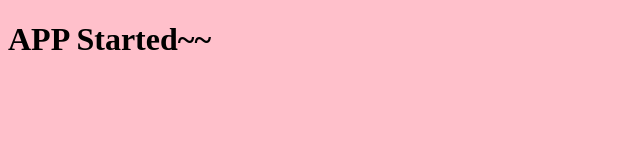
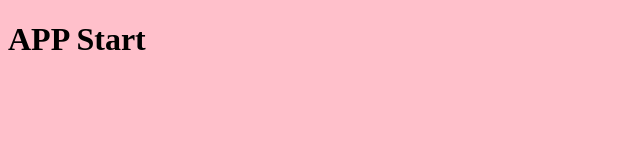
Before and after one commit to sivadass/react-point-of-sale, a React app: page / in a window 1280 px wide. Shown: the top 160 px of the page, without its empty margins (0-640 px from the left). Built offline with nearby package versions, Linux system fonts and the light colour scheme.

Commit message:
Added build

```diff
--- a/src/components/App.js
+++ b/src/components/App.js
@@ -4,7 +4,7 @@ import "styles/app.scss";
 const App = () => {
   return (
     <div>
-      <h1>APP Started~~</h1>
+      <h1>APP Start</h1>
     </div>
   );
 };
```
Also changed, not shown: 4 other files (tests, documents, lock files or other folders).
